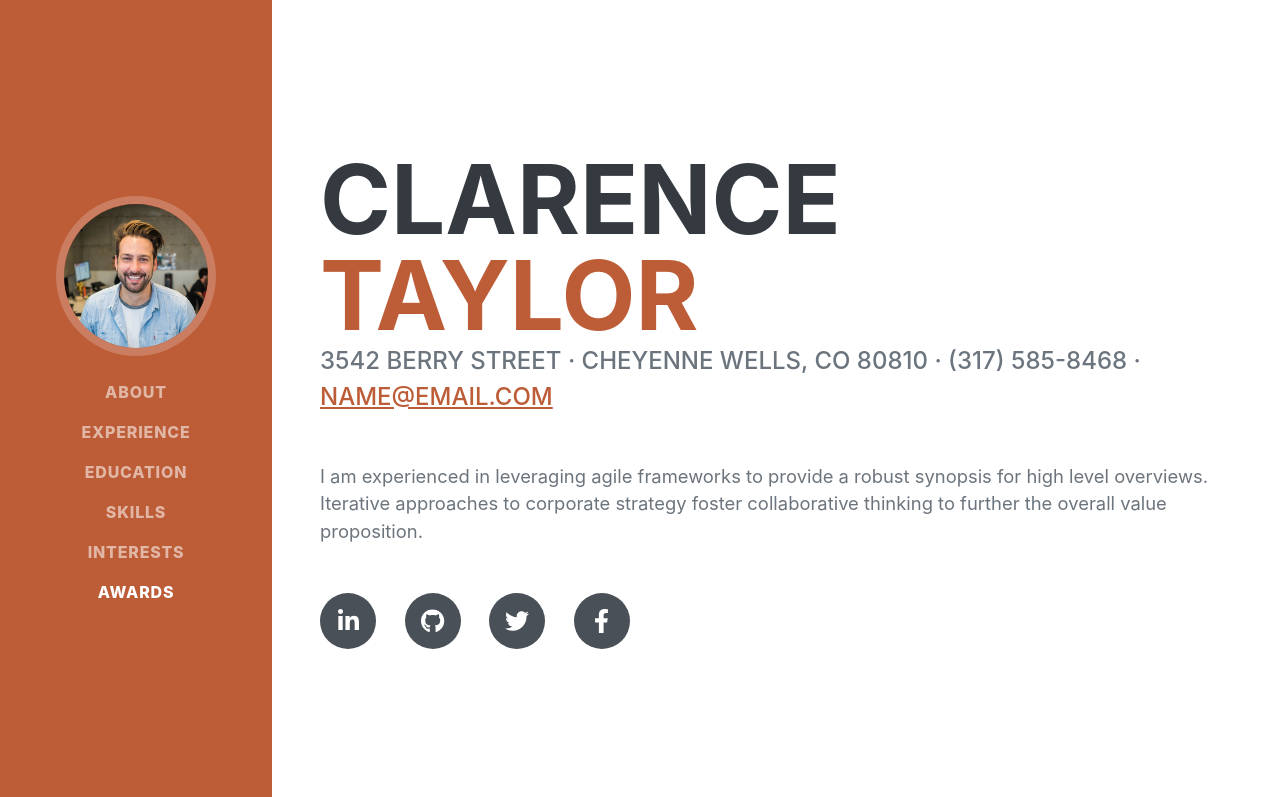
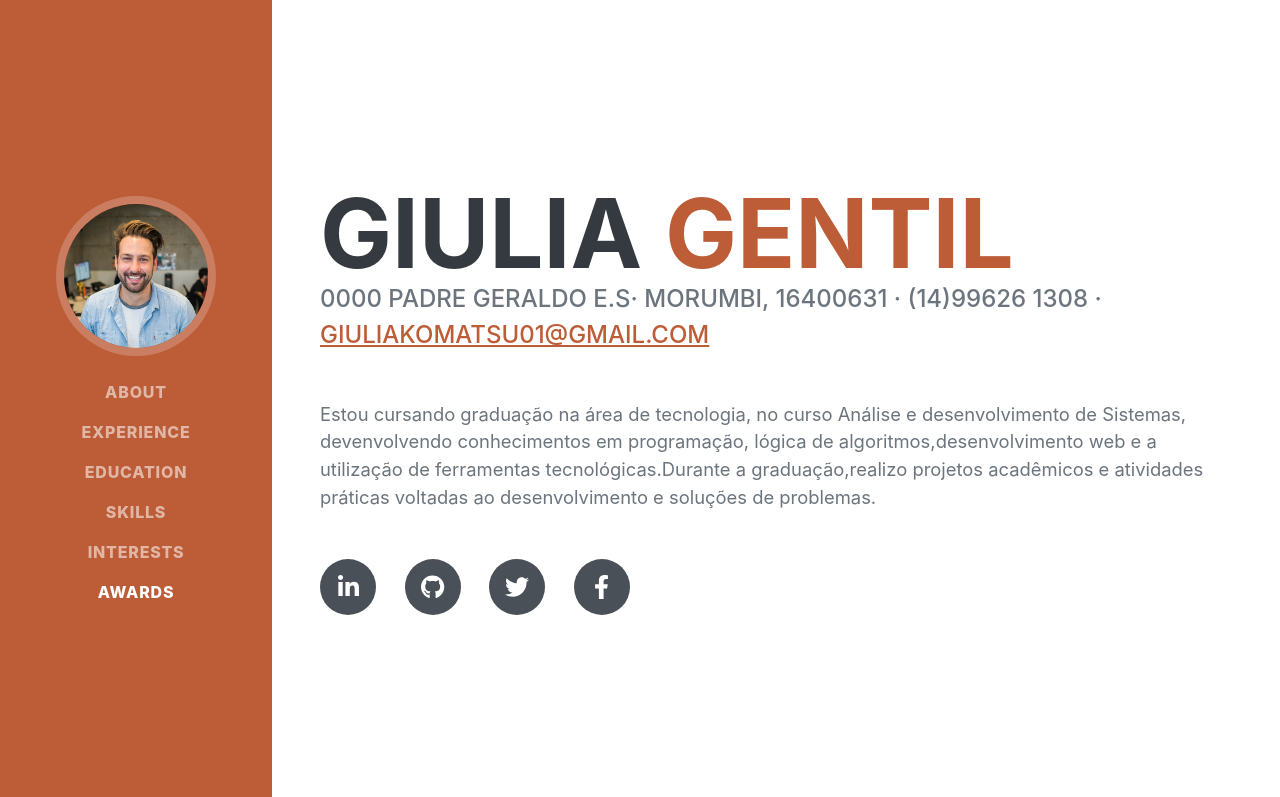
Before and after one commit to Fatec-Extensao/Giulia-cv, a plain HTML site: page index.html in a window 1280 px wide. Shown: the top 797 px of the page. Drawn offline with nearby package versions, Linux system fonts and the light colour scheme; a web font is replaced by a local one.

Commit message:
atualiza dados pessoais e bio

```diff
--- a/index.html
+++ b/index.html
@@ -19,7 +19,7 @@
         <!-- Navigation-->
         <nav class="navbar navbar-expand-lg navbar-dark bg-primary fixed-top" id="sideNav">
             <a class="navbar-brand js-scroll-trigger" href="#page-top">
-                <span class="d-block d-lg-none">Clarence Taylor</span>
+                <span class="d-block d-lg-none">Giulia Komatsu Gentil</span>
                 <span class="d-none d-lg-block"><img class="img-fluid img-profile rounded-circle mx-auto mb-2" src="assets/img/profile.jpg" alt="..." /></span>
             </a>
             <button class="navbar-toggler" type="button" data-bs-toggle="collapse" data-bs-target="#navbarResponsive" aria-controls="navbarResponsive" aria-expanded="false" aria-label="Toggle navigation"><span class="navbar-toggler-icon"></span></button>
@@ -40,14 +40,14 @@
             <section class="resume-section" id="about">
                 <div class="resume-section-content">
                     <h1 class="mb-0">
-                        Clarence
-                        <span class="text-primary">Taylor</span>
+                        Giulia
+                        <span class="text-primary">Gentil</span>
                     </h1>
                     <div class="subheading mb-5">
-                        3542 Berry Street · Cheyenne Wells, CO 80810 · (317) 585-8468 ·
-                        <a href="mailto:name@email.com">name@email.com</a>
+                        0000 Padre Geraldo E.S· Morumbi, 16400631 · (14)99626 1308 ·
+                        <a href="mailto:name@email.com">giuliakomatsu01@gmail.com</a>
                     </div>
-                    <p class="lead mb-5">I am experienced in leveraging agile frameworks to provide a robust synopsis for high level overviews. Iterative approaches to corporate strategy foster collaborative thinking to further the overall value proposition.</p>
+                    <p class="lead mb-5">Estou cursando graduação na área de tecnologia, no curso Análise e desenvolvimento de Sistemas, devenvolvendo conhecimentos em programação, lógica de algoritmos,desenvolvimento web e a utilização de ferramentas tecnológicas.Durante a graduação,realizo projetos acadêmicos e atividades práticas voltadas ao desenvolvimento e soluções de problemas.</p>
                     <div class="social-icons">
                         <a class="social-icon" href="#!"><i class="fab fa-linkedin-in"></i></a>
                         <a class="social-icon" href="#!"><i class="fab fa-github"></i></a>
```
